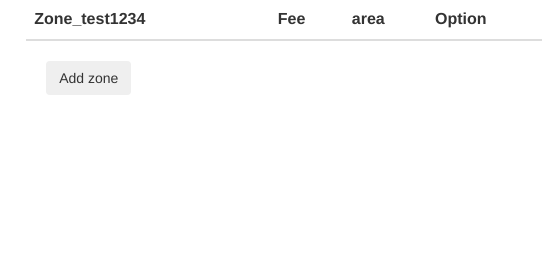
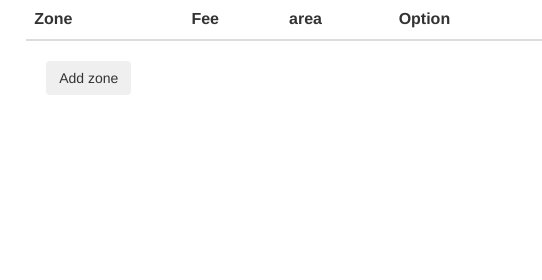
Before and after one commit to ultralabed/dynamic_zone, a website: page index.html in a window 1280 px wide. Shown: the top 280 px of the page, 738-1280 px from the left. Drawn offline with nearby package versions, Linux system fonts and the light colour scheme; some packages are replaced by stand-ins of ours.

Commit message:
test capistrano 8

```diff
--- a/index.html
+++ b/index.html
@@ -14,7 +14,7 @@
       <table class="table" id="zoneListTable">
         <thead>
           <tr>
-            <th>Zone_test1234<th>
+            <th>Zone<th>
             <th>Fee</th>
             <th>area</th>
             <th>Option</th>
```
